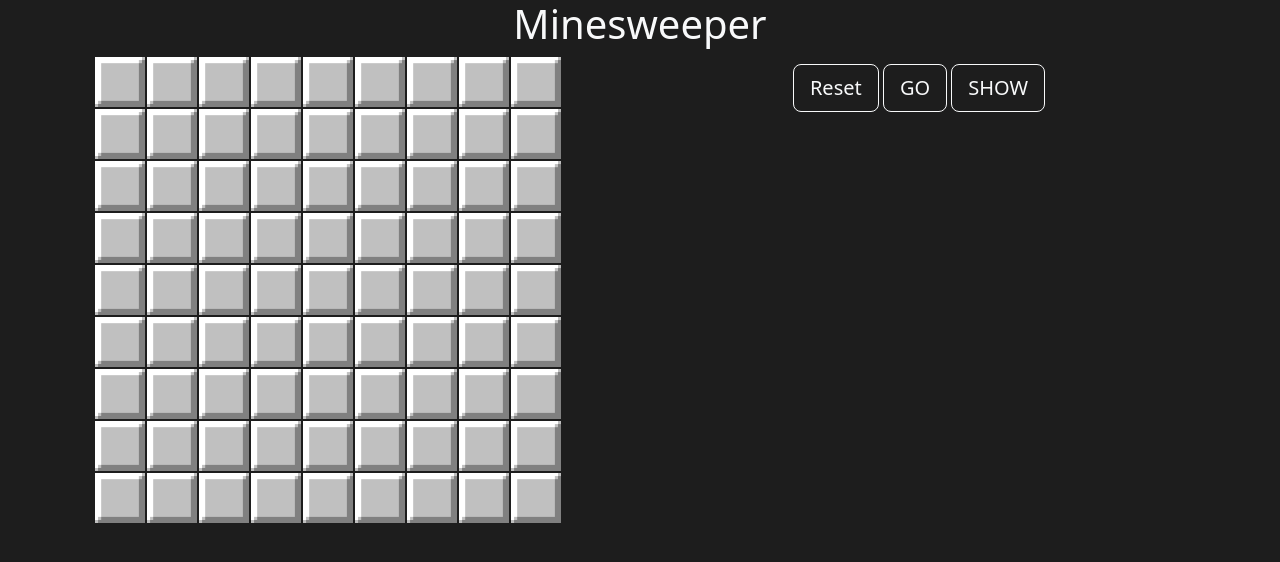
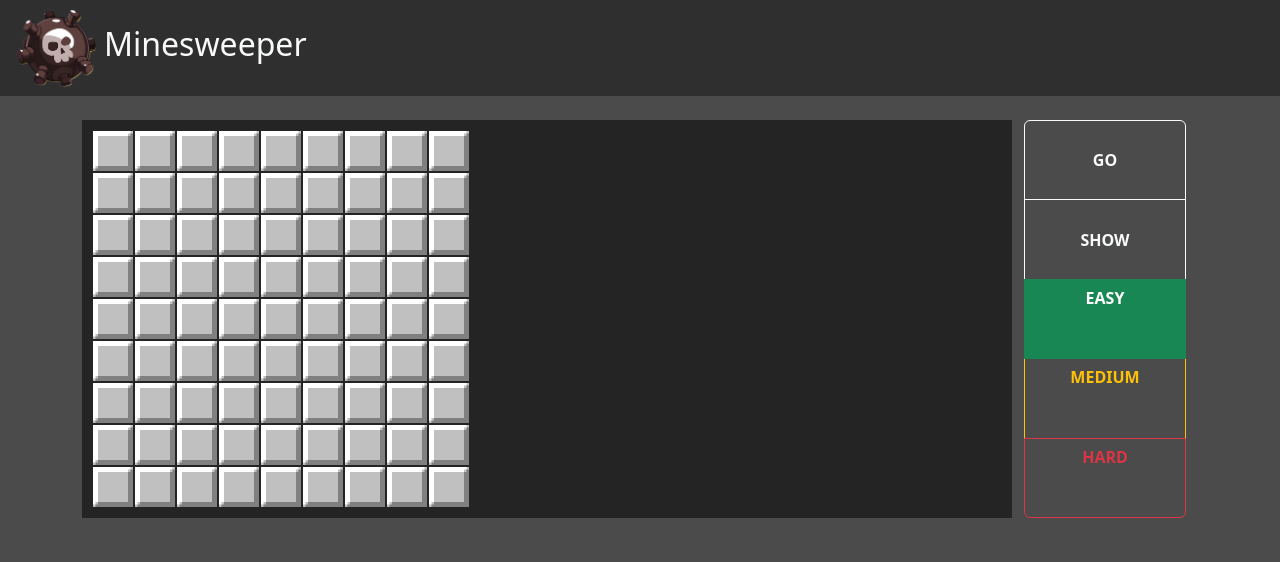
Before and after one commit to ayush-saklani/minesweeper, a website: page index.html in a window 1280 px wide. Both pictures are taken after a click on the button "GO". Drawn offline with nearby package versions, Linux system fonts and the light colour scheme.

Commit message:
front end improv

```diff
--- a/index.html
+++ b/index.html
@@ -5,30 +5,32 @@
     <meta charset="utf-8">
     <meta name="viewport" content="width=device-width, initial-scale=1">
     <title>Home | Minesweeper</title>
-    <link href="https://cdn.jsdelivr.net/npm/bootstrap@5.3.3/dist/css/bootstrap.min.css" rel="stylesheet"
-        integrity="sha384-QWTKZyjpPEjISv5WaRU9OFeRpok6YctnYmDr5pNlyT2bRjXh0JMhjY6hW+ALEwIH" crossorigin="anonymous">
+    <link rel="shortcut icon" href="assets/logo.png" type="image/x-icon">
+    <link href="https://cdn.jsdelivr.net/npm/bootstrap@5.3.3/dist/css/bootstrap.min.css" rel="stylesheet" integrity="sha384-QWTKZyjpPEjISv5WaRU9OFeRpok6YctnYmDr5pNlyT2bRjXh0JMhjY6hW+ALEwIH" crossorigin="anonymous">
     <link rel="stylesheet" href="style.css">
 </head>
 
 <body oncontextmenu="return false;">
-    <div class="container">
-        <h1 class="text-center text-light">Minesweeper</h1>
-    </div>
-    <div class="container row mx-auto">
-        <div class="container text-center col-md-6" id="tabparent">
+    <nav class="navbar navbar-expand p-2">
+		<img src="assets/logo.png" height="80px" class="mx-2">
+		<h2 class="heading-text text-light">Minesweeper</h2>
+	</nav>
+    <div class="container my-4 row m-auto">
+        <div class="col-md-10" id="tabparent">
             <table id="tab">
             </table>
         </div>
-        <div class="container text-center col-md-6 mt-2">
-            <button class="btn btn-lg btn-outline-light">Reset</button>
-            <button class="btn btn-lg btn-outline-light" id="go">GO</button>
-            <button class="btn btn-lg btn-outline-light" id="show">SHOW</button>
+        <div class="btn-group-vertical col-md-2" role="group" aria-label="Vertical button group">
+            <!-- <button type="button" class="btn btn-outline-light" id="reset"><b>New Game</b></button> -->
+            <button type="button" class="btn btn-outline-light" id="go"><b>GO</b></button>
+            <button type="button" class="btn btn-outline-light" id="show"><b>SHOW</b></button>
+            <input type="radio" class="btn-check" name="vbtn-radio" id="EASY" checked><label class="btn btn-outline-success" for="EASY"><b>EASY</b></label>
+            <input type="radio" class="btn-check" name="vbtn-radio" id="MEDIUM"><label class="btn btn-outline-warning" for="MEDIUM"><b>MEDIUM</b></label>
+            <input type="radio" class="btn-check" name="vbtn-radio" id="HARD"><label class="btn btn-outline-danger" for="HARD"><b>HARD</b></label>
         </div>
     </div>
     <script src="index.js"></script>
-    <script src="https://cdn.jsdelivr.net/npm/bootstrap@5.3.3/dist/js/bootstrap.bundle.min.js"
-        integrity="sha384-YvpcrYf0tY3lHB60NNkmXc5s9fDVZLESaAA55NDzOxhy9GkcIdslK1eN7N6jIeHz"
-        crossorigin="anonymous"></script>
+    <script src="https://cdn.jsdelivr.net/npm/bootstrap@5.3.3/dist/js/bootstrap.bundle.min.js" integrity="sha384-YvpcrYf0tY3lHB60NNkmXc5s9fDVZLESaAA55NDzOxhy9GkcIdslK1eN7N6jIeHz" crossorigin="anonymous"></script>
 </body>
 
 </html>
--- a/index.js
+++ b/index.js
@@ -1,4 +1,21 @@
 let size = 9;
+let mines = 10;
+let pixel_size = 40;
+document.getElementById("EASY").addEventListener("click", () => {
+    size=9;mines=10;
+    pixel_size = 40;
+    document.getElementsByClassName("imgb");
+});
+document.getElementById("MEDIUM").addEventListener("click", () => {
+    size=16;mines=40;
+    pixel_size = 30;
+    document.getElementsByClassName("imgb").height = "20";
+});
+document.getElementById("HARD").addEventListener("click", () => {
+    size=23;mines=99;
+    pixel_size = 25;
+    document.getElementsByClassName("imgb").height = "20";
+});
 document.getElementById("go").addEventListener("click", () => {
     let tabparent = document.getElementById("tabparent");
     let existingTable = document.getElementById("tab");
@@ -12,7 +29,9 @@ document.getElementById("go").addEventListener("click", () => {
         for (let j = 0; j < size; j++) {
             let col = document.createElement("td");
             let img = document.createElement("img");
+            img.height=pixel_size;
             img.setAttribute("src", "assets/blank.jpg");
+            img.setAttribute("class", "imgb");
             img.setAttribute("id", i + "" + j);
             col.appendChild(img);
             row.appendChild(col);
--- a/style.css
+++ b/style.css
@@ -1,20 +1,16 @@
-img {
-    height: 50px;
+.navbar{
+    /* height: 50px; */
+    background-color: rgba(0, 0, 0, 0.37);
+}
+#tabparent img{
+    /* height: 40px; */
     background-image: "assets/blank.jpg";
     src: "assets/blank.jpg";
 }
 body{
-    background-color: rgb(29, 29, 29);
+    background-color: rgb(75, 75, 75);
 }
-.b1{
-   background-image: "assets/1.jpg";
+#tabparent{
+    padding: 10px;
+    background-color: rgb(36, 36, 36);
 }
-.b2{
-   background-image: "assets/1.jpg";
-}
-.b3{
-   background-image: "assets/1.jpg";
-}
-.b4{
-   background-image: "assets/1.jpg";
-}
```
Also changed, not shown: assets/logo.png (added).
